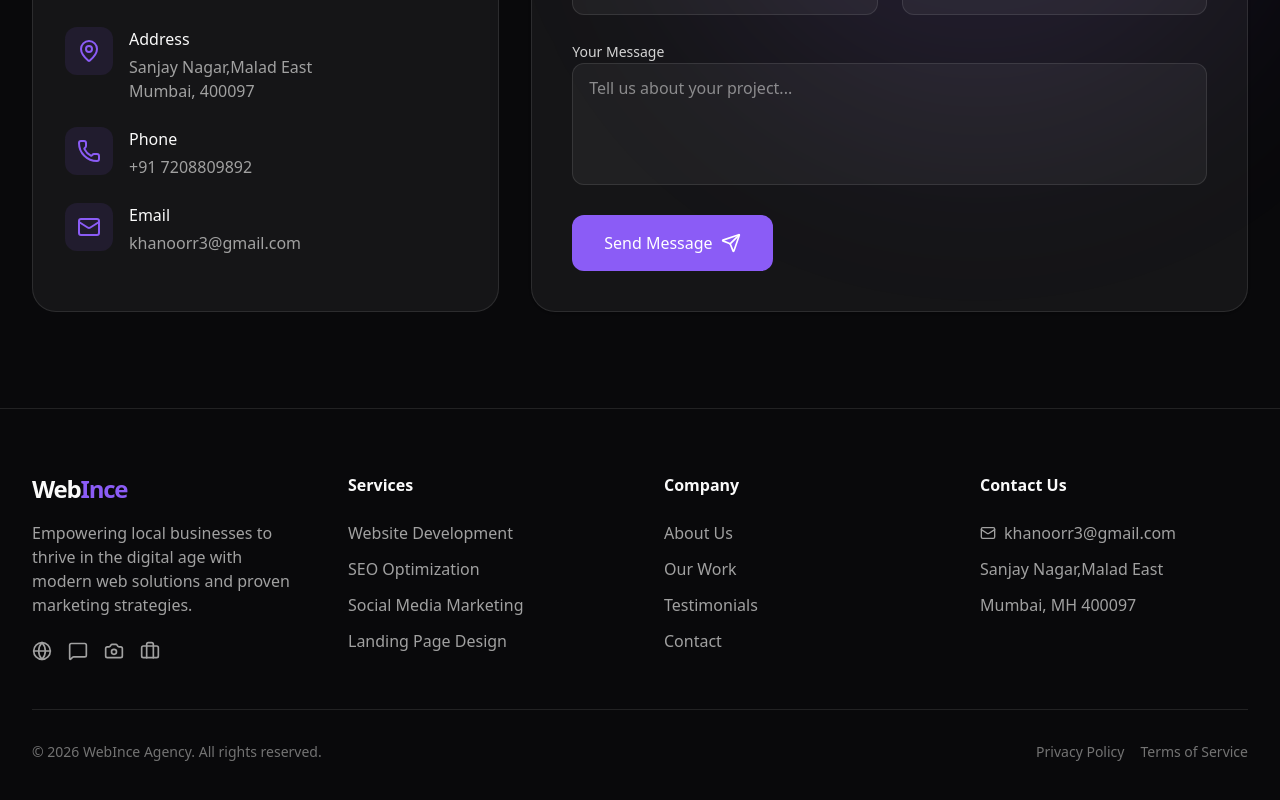
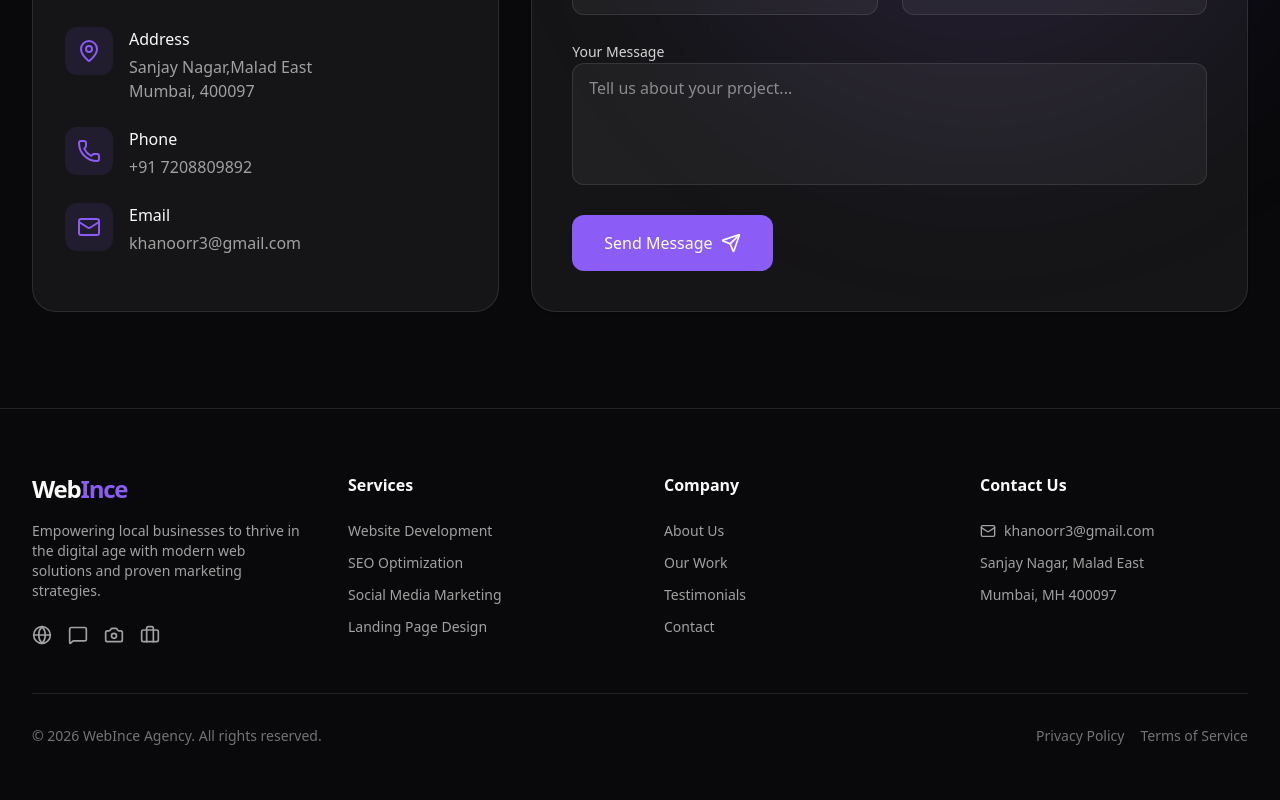
Before and after one commit to khanoorr/WebInce, a Next.js app: page / in a window 1280 px wide. Shown: the part 5106-5906 px from the top of the page. Built offline with nearby package versions, Linux system fonts and the light colour scheme.

Commit message:
final touches

```diff
--- a/src/components/Footer.tsx
+++ b/src/components/Footer.tsx
@@ -5,16 +5,17 @@ export function Footer() {
     return (
         <footer className="bg-background border-t border-black/10 dark:border-white/10 pt-16 pb-24 md:pb-12 text-center md:text-left">
             <div className="max-w-7xl mx-auto px-4 sm:px-6 lg:px-8">
-                <div className="grid grid-cols-1 md:grid-cols-4 gap-12 mb-12">
+                <div className="grid grid-cols-2 md:grid-cols-4 gap-8 md:gap-12 mb-12">
 
-                    <div className="md:col-span-1">
+                    {/* Brand - full width on mobile */}
+                    <div className="col-span-2 md:col-span-1">
                         <Link href="/" className="text-2xl font-bold tracking-tighter block mb-4">
                             Web<span className="text-primary">Ince</span>
                         </Link>
-                        <p className="text-neutral-600 dark:text-neutral-400 mb-6">
+                        <p className="text-neutral-600 dark:text-neutral-400 mb-6 text-sm">
                             Empowering local businesses to thrive in the digital age with modern web solutions and proven marketing strategies.
                         </p>
-                        <div className="flex space-x-4">
+                        <div className="flex space-x-4 justify-center md:justify-start">
                             <a href="#" className="text-neutral-600 dark:text-neutral-400 hover:text-black dark:hover:text-white transition-colors">
                                 <Globe className="w-5 h-5" />
                             </a>
@@ -31,8 +32,8 @@ export function Footer() {
                     </div>
 
                     <div>
-                        <h4 className="text-foreground font-semibold mb-6">Services</h4>
-                        <ul className="space-y-3">
+                        <h4 className="text-foreground font-semibold mb-4 md:mb-6">Services</h4>
+                        <ul className="space-y-3 text-sm">
                             <li><Link href="#services" className="text-neutral-600 dark:text-neutral-400 hover:text-primary transition-colors">Website Development</Link></li>
                             <li><Link href="#services" className="text-neutral-600 dark:text-neutral-400 hover:text-primary transition-colors">SEO Optimization</Link></li>
                             <li><Link href="#services" className="text-neutral-600 dark:text-neutral-400 hover:text-primary transition-colors">Social Media Marketing</Link></li>
@@ -41,8 +42,8 @@ export function Footer() {
                     </div>
 
                     <div>
-                        <h4 className="text-foreground font-semibold mb-6">Company</h4>
-                        <ul className="space-y-3">
+                        <h4 className="text-foreground font-semibold mb-4 md:mb-6">Company</h4>
+                        <ul className="space-y-3 text-sm">
                             <li><Link href="#about" className="text-neutral-600 dark:text-neutral-400 hover:text-primary transition-colors">About Us</Link></li>
                             <li><Link href="#work" className="text-neutral-600 dark:text-neutral-400 hover:text-primary transition-colors">Our Work</Link></li>
                             <li><Link href="#testimonials" className="text-neutral-600 dark:text-neutral-400 hover:text-primary transition-colors">Testimonials</Link></li>
@@ -51,20 +52,20 @@ export function Footer() {
                     </div>
 
                     <div>
-                        <h4 className="text-foreground font-semibold mb-6">Contact Us</h4>
-                        <ul className="space-y-3 text-neutral-600 dark:text-neutral-400">
-                            <li className="flex items-center gap-2">
-                                <Mail className="w-4 h-4" />
-                                khanoorr3@gmail.com
+                        <h4 className="text-foreground font-semibold mb-4 md:mb-6">Contact Us</h4>
+                        <ul className="space-y-3 text-sm text-neutral-600 dark:text-neutral-400">
+                            <li className="flex items-center gap-2 justify-center md:justify-start">
+                                <Mail className="w-4 h-4 flex-shrink-0" />
+                                <span className="break-all">khanoorr3@gmail.com</span>
                             </li>
-                            <li>Sanjay Nagar,Malad East</li>
+                            <li>Sanjay Nagar, Malad East</li>
                             <li>Mumbai, MH 400097</li>
                         </ul>
                     </div>
 
                 </div>
 
-                <div className="pt-8 border-t border-black/10 dark:border-white/10 text-center md:text-left flex flex-col md:flex-row justify-between items-center text-neutral-500 text-sm gap-4">
+                <div className="pt-8 border-t border-black/10 dark:border-white/10 flex flex-col md:flex-row justify-between items-center text-neutral-500 text-sm gap-3">
                     <p>&copy; {new Date().getFullYear()} WebInce Agency. All rights reserved.</p>
                     <div className="flex gap-4">
                         <Link href="#" className="hover:text-black dark:hover:text-white transition-colors">Privacy Policy</Link>
```
